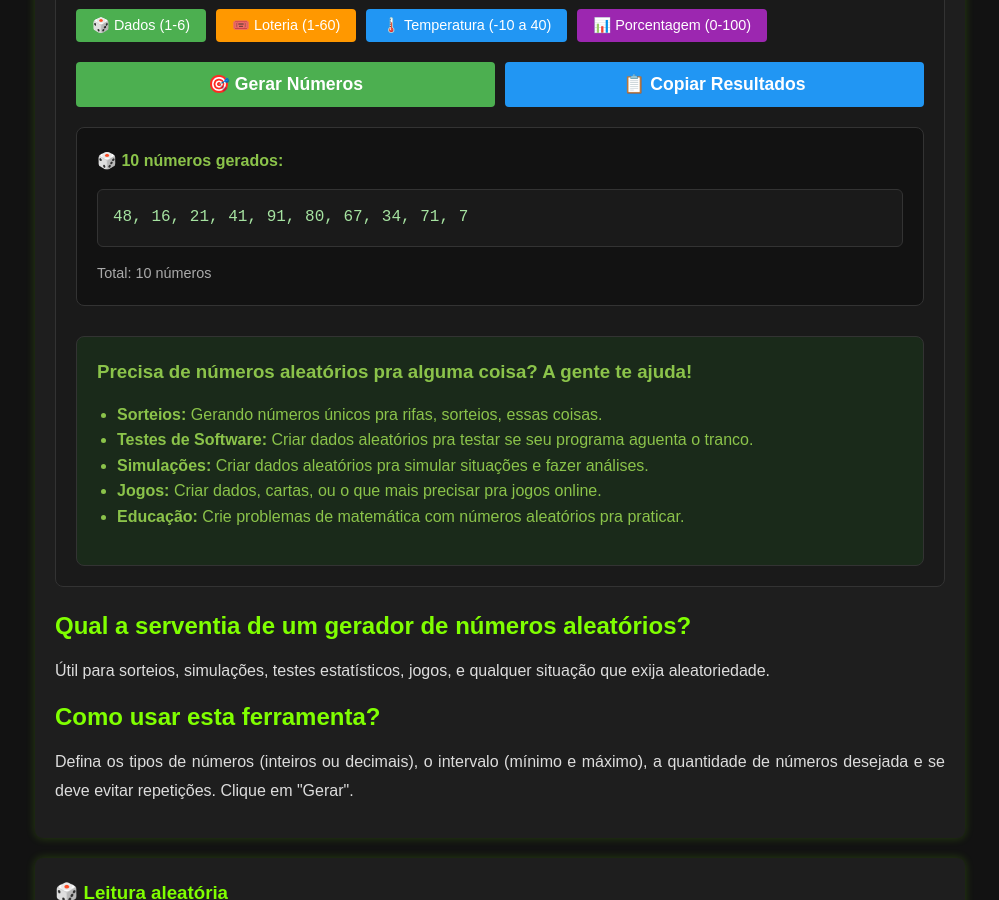
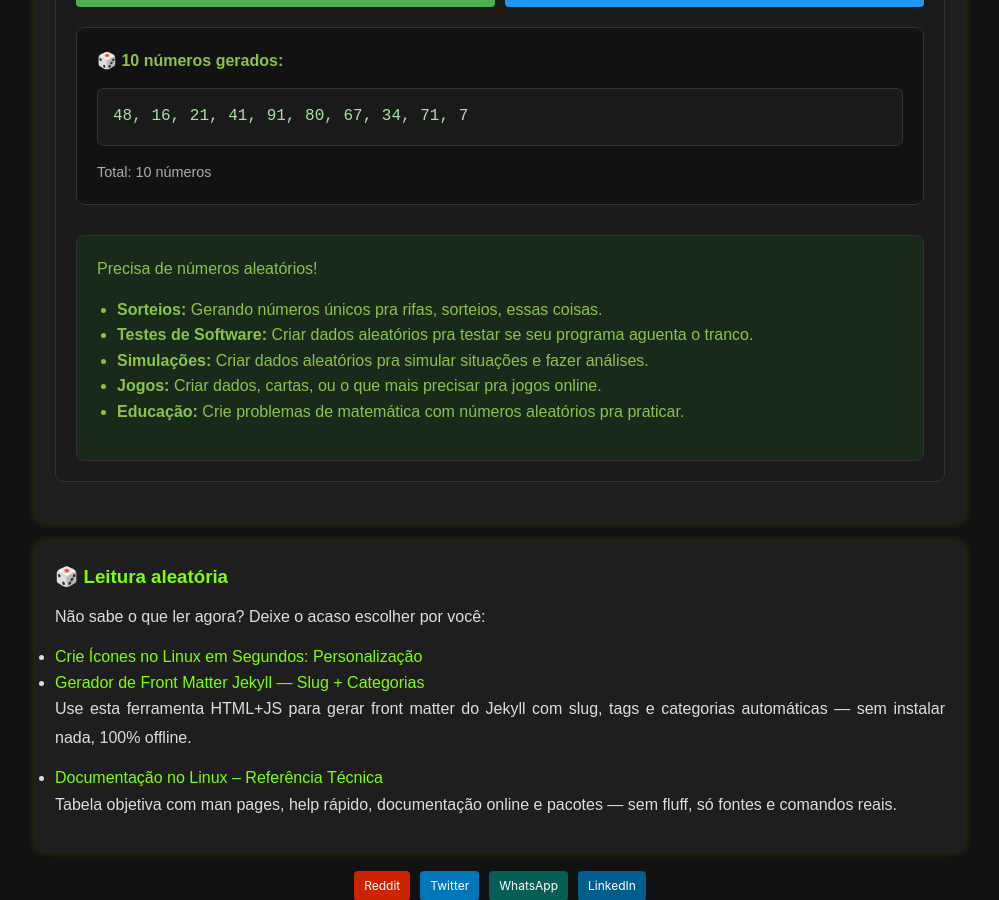
Before and after one commit to Piolinux/piolinux-site, a Jekyll site: the page built from _pages/_tools/numeros-aleatorios-inteiros-decimais-sorteio.html, in a window 1280 px wide and 900 px high, scrolled down 870 px. Shown: the whole window, without its empty margins (140-1139 px from the left). Built offline with Jekyll 4.4.1, drawn with Linux system fonts in a browser that asks for light colours; some of the changed text lies outside the part shown.

Commit message:
Update numeros-aleatorios-inteiros-decimais-sorteio.html

```diff
--- a/_pages/_tools/numeros-aleatorios-inteiros-decimais-sorteio.html
+++ b/_pages/_tools/numeros-aleatorios-inteiros-decimais-sorteio.html
@@ -81,7 +81,7 @@ tags: [aleatorio, sorteio, matematica, dev, rng, ferramenta, numerico]
   </div>
 
   <div style="background: #1a2a1a; color: #8bc34a; padding: 20px; border-radius: 8px; margin-top: 30px; border: 1px solid #333;">
-    <h3 style="color: #8bc34a; margin-top: 0;">Precisa de números aleatórios pra alguma coisa? A gente te ajuda!</h3>
+    <div style="color: #8bc34a; margin-top: 0;">Precisa de números aleatórios!</div>
     <ul style="padding-left: 20px; margin: 15px 0; line-height: 1.6;">
       <li><strong>Sorteios:</strong> Gerando números únicos pra rifas, sorteios, essas coisas.</li>
       <li><strong>Testes de Software:</strong> Criar dados aleatórios pra testar se seu programa aguenta o tranco.</li>
@@ -92,13 +92,6 @@ tags: [aleatorio, sorteio, matematica, dev, rng, ferramenta, numerico]
   </div>
 </div>
 
-  <div class="seo-content">
-    <h2>Qual a serventia de um gerador de números aleatórios?</h2>
-    <p>Útil para sorteios, simulações, testes estatísticos, jogos, e qualquer situação que exija aleatoriedade.</p>
-    <h2>Como usar esta ferramenta?</h2>
-    <p>Defina os tipos de números (inteiros ou decimais), o intervalo (mínimo e máximo), a quantidade de números desejada e se deve evitar repetições. Clique em "Gerar".
-</p>
-      </div>
 </section>
 
 <script>
```
